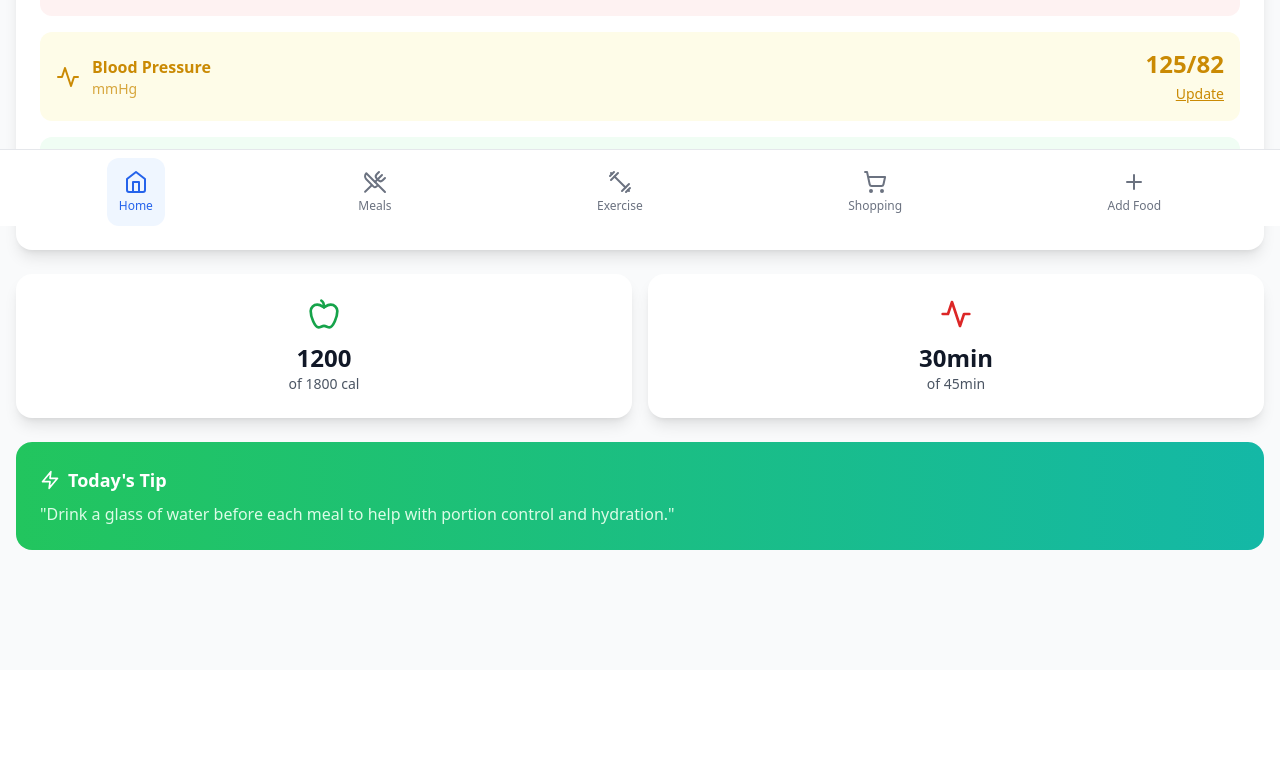
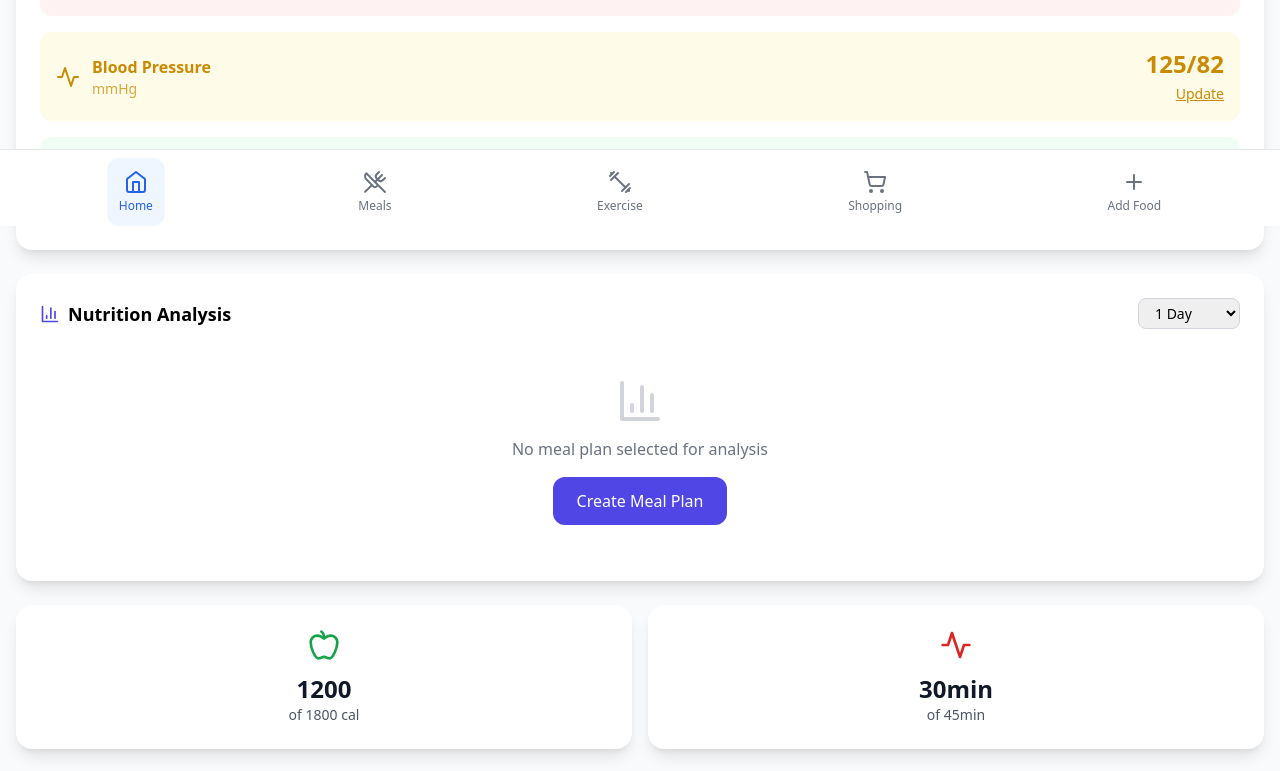
Before and after one commit to Tsa-chi/vibe_bolt, a React (Vite) app: page / in a window 1280 px wide. Shown: the part 574-1345 px from the top of the page. Before the commit the page ends 1244 px from the top, so only its background shows below. Built offline with nearby package versions, Linux system fonts and the light colour scheme.

Commit message:
Add analysis section below health overview

```diff
--- a/src/App.tsx
+++ b/src/App.tsx
@@ -406,6 +406,134 @@ function App() {
             </div>
           </div>
         </div>
+      </div>
+
+      {/* Analysis Section */}
+      <div className="bg-white rounded-2xl p-6 shadow-lg">
+        <div className="flex items-center justify-between mb-4">
+          <h3 className="text-lg font-semibold flex items-center gap-2">
+            <BarChart3 className="w-5 h-5 text-indigo-600" />
+            Nutrition Analysis
+          </h3>
+          <select
+            value={selectedPeriod}
+            onChange={(e) => setSelectedPeriod(e.target.value)}
+            className="text-sm border border-gray-300 rounded-lg px-3 py-1"
+          >
+            <option value="1 Day">1 Day</option>
+            <option value="3 Days">3 Days</option>
+            <option value="1 Week">1 Week</option>
+            <option value="2 Weeks">2 Weeks</option>
+            <option value="1 Month">1 Month</option>
+          </select>
+        </div>
+
+        {selectedMealPlan ? (
+          <div className="space-y-4">
+            {/* Key Metrics */}
+            <div className="grid grid-cols-2 gap-4">
+              <div className="text-center">
+                <div className="w-16 h-16 mx-auto mb-2 relative">
+                  <div className="w-16 h-16 rounded-full border-4 border-green-200 flex items-center justify-center">
+                    <span className="text-lg font-bold text-green-600">92</span>
+                  </div>
+                </div>
+                <p className="text-sm font-medium text-gray-700">Nutrition Score</p>
+                <p className="text-xs text-green-600">Excellent</p>
+              </div>
+              <div className="text-center">
+                <div className="w-16 h-16 mx-auto mb-2 relative">
+                  <div className="w-16 h-16 rounded-full border-4 border-blue-200 flex items-center justify-center">
+                    <span className="text-lg font-bold text-blue-600">87%</span>
+                  </div>
+                </div>
+                <p className="text-sm font-medium text-gray-700">Plan Adherence</p>
+                <p className="text-xs text-blue-600">Very Good</p>
+              </div>
+            </div>
+
+            {/* Calorie Analysis */}
+            <div className="bg-gray-50 rounded-xl p-4">
+              <div className="flex justify-between items-center mb-2">
+                <span className="text-sm font-medium text-gray-700">Total Calories ({selectedPeriod})</span>
+                <span className="text-sm font-bold text-gray-900">
+                  {selectedMealPlan.calories * (selectedPeriod === '1 Day' ? 1 : selectedPeriod === '3 Days' ? 3 : selectedPeriod === '1 Week' ? 7 : selectedPeriod === '2 Weeks' ? 14 : 30)} cal
+                </span>
+              </div>
+              <div className="w-full bg-gray-200 rounded-full h-2">
+                <div className="bg-green-500 h-2 rounded-full" style={{ width: '75%' }}></div>
+              </div>
+              <p className="text-xs text-gray-600 mt-1">
+                Avg: {selectedMealPlan.calories} cal/day
+              </p>
+            </div>
+
+            {/* Macro Breakdown */}
+            <div className="space-y-3">
+              <h4 className="text-sm font-semibold text-gray-700">Macro Breakdown</h4>
+              <div className="space-y-2">
+                <div className="flex justify-between items-center">
+                  <span className="text-sm text-gray-600">Protein</span>
+                  <span className="text-sm font-medium">{selectedMealPlan.protein}g (30%)</span>
+                </div>
+                <div className="w-full bg-gray-200 rounded-full h-1.5">
+                  <div className="bg-red-500 h-1.5 rounded-full" style={{ width: '30%' }}></div>
+                </div>
+
+                <div className="flex justify-between items-center">
+                  <span className="text-sm text-gray-600">Carbs</span>
+                  <span className="text-sm font-medium">{selectedMealPlan.carbs}g (40%)</span>
+                </div>
+                <div className="w-full bg-gray-200 rounded-full h-1.5">
+                  <div className="bg-blue-500 h-1.5 rounded-full" style={{ width: '40%' }}></div>
+                </div>
+
+                <div className="flex justify-between items-center">
+                  <span className="text-sm text-gray-600">Fat</span>
+                  <span className="text-sm font-medium">{selectedMealPlan.fat}g (30%)</span>
+                </div>
+                <div className="w-full bg-gray-200 rounded-full h-1.5">
+                  <div className="bg-yellow-500 h-1.5 rounded-full" style={{ width: '30%' }}></div>
+                </div>
+              </div>
+            </div>
+
+            {/* Recommendations */}
+            <div className="bg-indigo-50 rounded-xl p-4">
+              <h4 className="text-sm font-semibold text-indigo-800 mb-2">💡 Recommendations</h4>
+              <p className="text-sm text-indigo-700">
+                Your macro balance is excellent! Consider adding more variety in your protein sources for optimal nutrition.
+              </p>
+            </div>
+
+            {/* Quick Actions */}
+            <div className="grid grid-cols-2 gap-3">
+              <button
+                onClick={() => setActiveMenu('meals')}
+                className="py-3 bg-indigo-600 text-white rounded-xl font-medium text-sm hover:bg-indigo-700 transition-colors"
+              >
+                Adjust Meal Plan
+              </button>
+              <button
+                onClick={() => setActiveMenu('exercise')}
+                className="py-3 border-2 border-indigo-600 text-indigo-600 rounded-xl font-medium text-sm hover:bg-indigo-50 transition-colors"
+              >
+                View Exercises
+              </button>
+            </div>
+          </div>
+        ) : (
+          <div className="text-center py-8">
+            <BarChart3 className="w-12 h-12 text-gray-300 mx-auto mb-3" />
+            <p className="text-gray-500 mb-4">No meal plan selected for analysis</p>
+            <button
+              onClick={() => setActiveMenu('meals')}
+              className="bg-indigo-600 text-white px-6 py-3 rounded-xl font-medium hover:bg-indigo-700 transition-colors"
+            >
+              Create Meal Plan
+            </button>
+          </div>
+        )}
       </div>
 
       {/* Quick Stats */}
```
